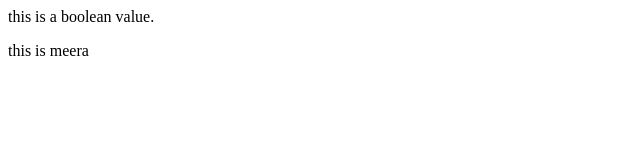
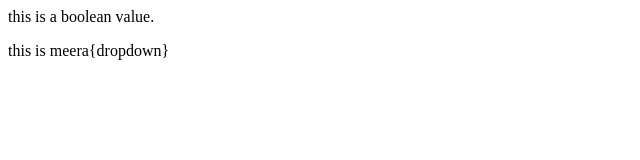
Before and after one commit to someshlenka/localrepo, a plain HTML site: page index.html in a window 1280 px wide. Shown: the full height of the page, 0-640 px from the left. Drawn offline with Linux system fonts and the light colour scheme.

```diff
--- a/index.html
+++ b/index.html
@@ -1,2 +1,2 @@
 <p>this is a boolean value.</p>
-<p>this is meera</p>
+<p>this is meera{dropdown}</p>
```
